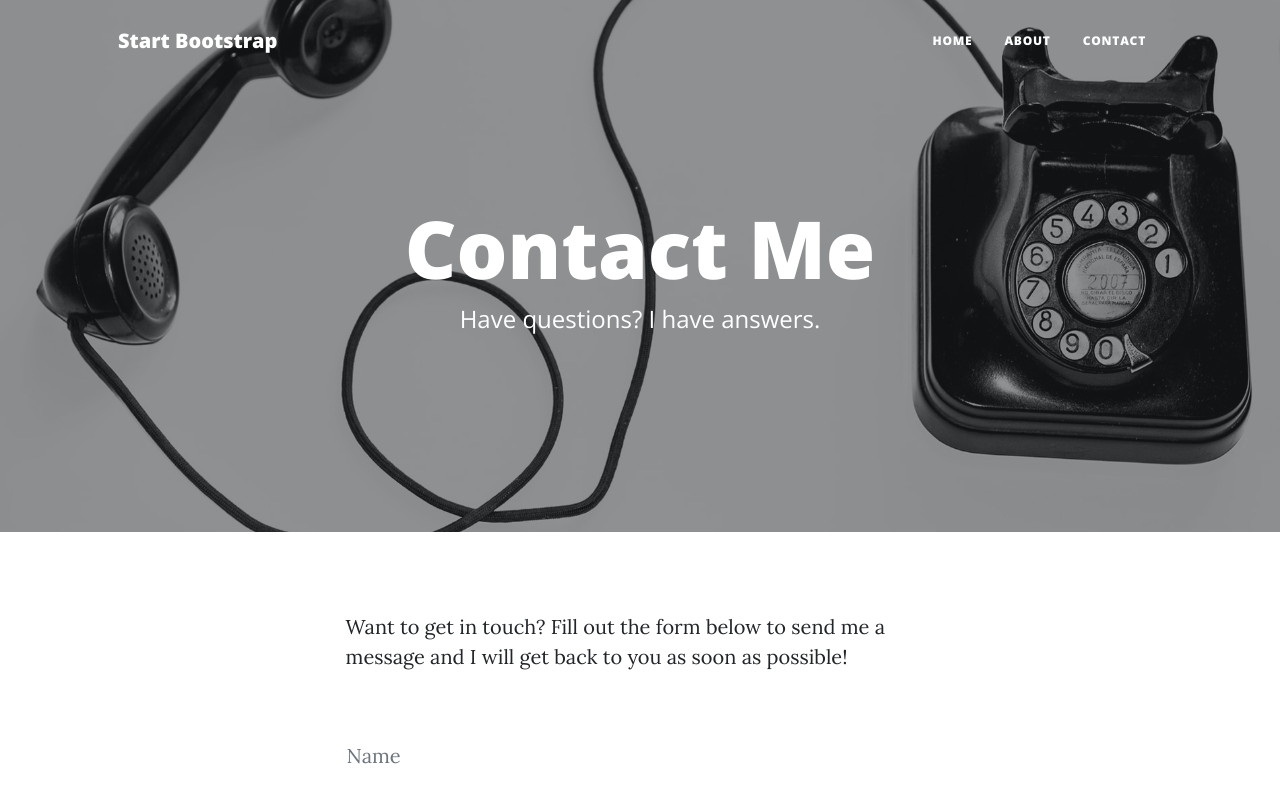
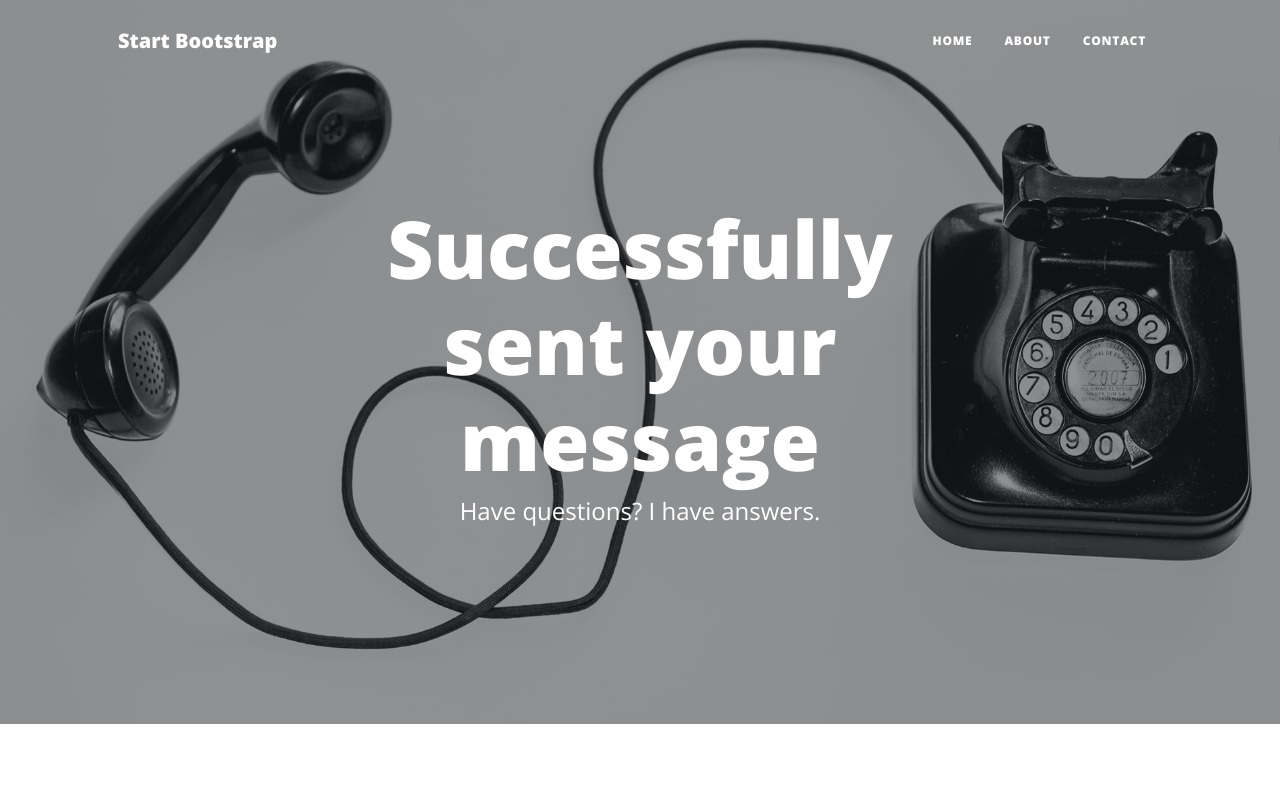
Before and after one commit to rahulmathur87/day60blog, a Flask app: template templates/contact.html in a window 1280 px wide. Shown: the top 791 px of the page. Run offline with Flask 3, Linux system fonts and the light colour scheme; the template is opened without the code that fills it, so the values that code supplies are empty; some libraries are stand-ins or nearby versions.

Commit message:
contact form working

```diff
--- a/main.py
+++ b/main.py
@@ -28,14 +28,16 @@ def show_post(index):
 
 @app.route("/contact", methods=['POST', 'GET'])
 def contact():
+    contact_me = True
     if request.method == "POST":
+        contact_me = False
         name = request.form['name']
         email = request.form['email']
         phone = request.form['phone']
         message = request.form['message']
         print(f"{name}\n{email}\n{phone}\n{message}")
-        return "<h1>Successfully sent your message</h1>"
-    return render_template('contact.html')
+
+    return render_template('contact.html', contact_me=contact_me)
 
 
 if __name__ == "__main__":
--- a/templates/contact.html
+++ b/templates/contact.html
@@ -9,7 +9,11 @@
     <div class="row gx-4 gx-lg-5 justify-content-center">
       <div class="col-md-10 col-lg-8 col-xl-7">
         <div class="page-heading">
+          {% if contact_me: %}
           <h1>Contact Me</h1>
+          {% else: %}
+          <h1>Successfully sent your message</h1>
+          {% endif %}
           <span class="subheading">Have questions? I have answers.</span>
         </div>
       </div>
```
